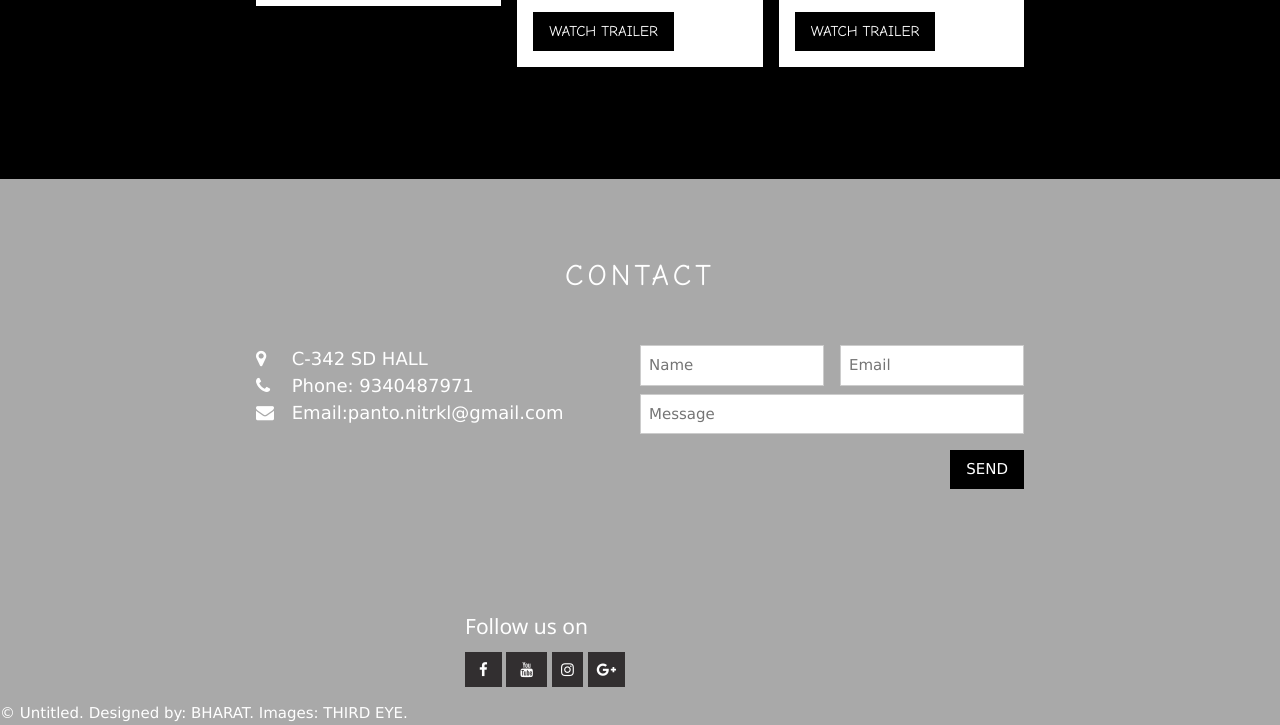
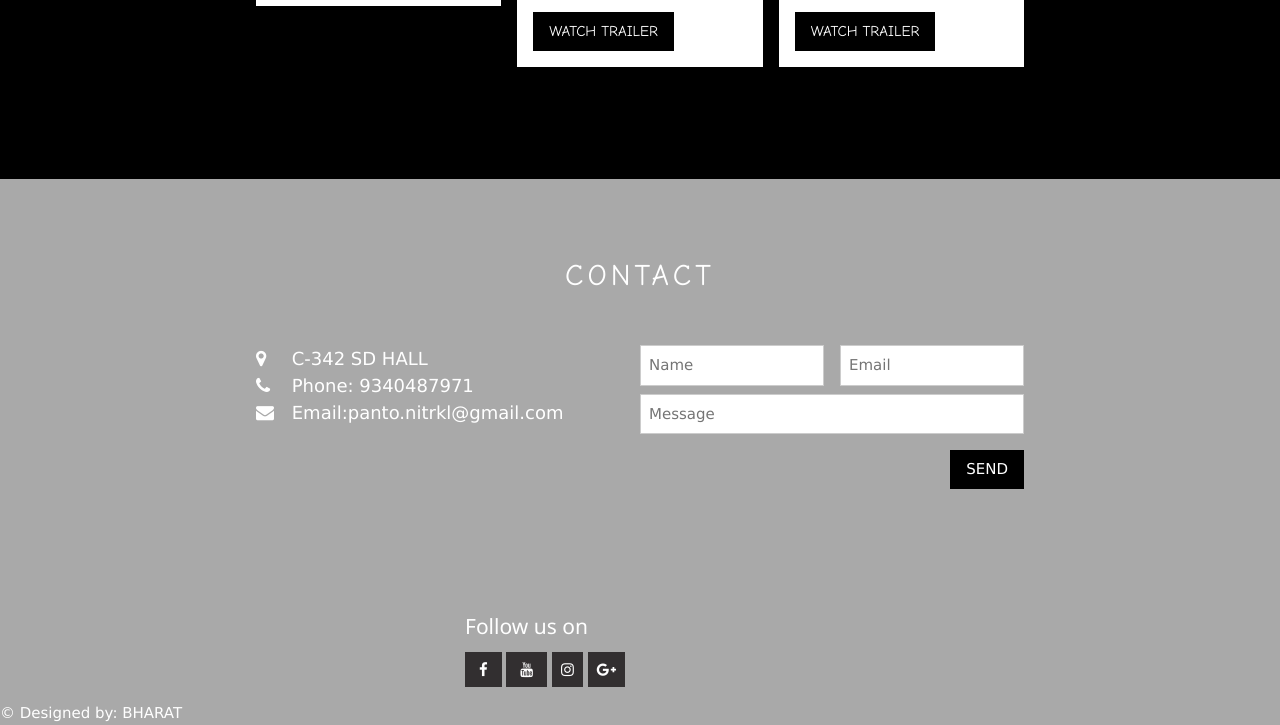
Before and after one commit to abhibhaw/panto-mime.github.io, a plain HTML site: page homepage.html in a window 1280 px wide. Shown: the part 2334-3059 px from the top of the page. Drawn offline with nearby package versions, Linux system fonts and the light colour scheme.

Commit message:
Update homepage.html

```diff
--- a/homepage.html
+++ b/homepage.html
@@ -567,7 +567,7 @@ hr{border:0;border-top:1px solid #eee;margin:20px 0}
 
 
 <div class="copyright">
-                        &copy; Untitled. Designed by: <a href="https://www.facebook.com/vhism.ray" target="_blank">BHARAT</a>. Images: <a href="">THIRD EYE</a>.
+                        &copy; Designed by: <a href="https://www.facebook.com/vhism.ray" target="_blank">BHARAT
                     </div>
 
 
```
